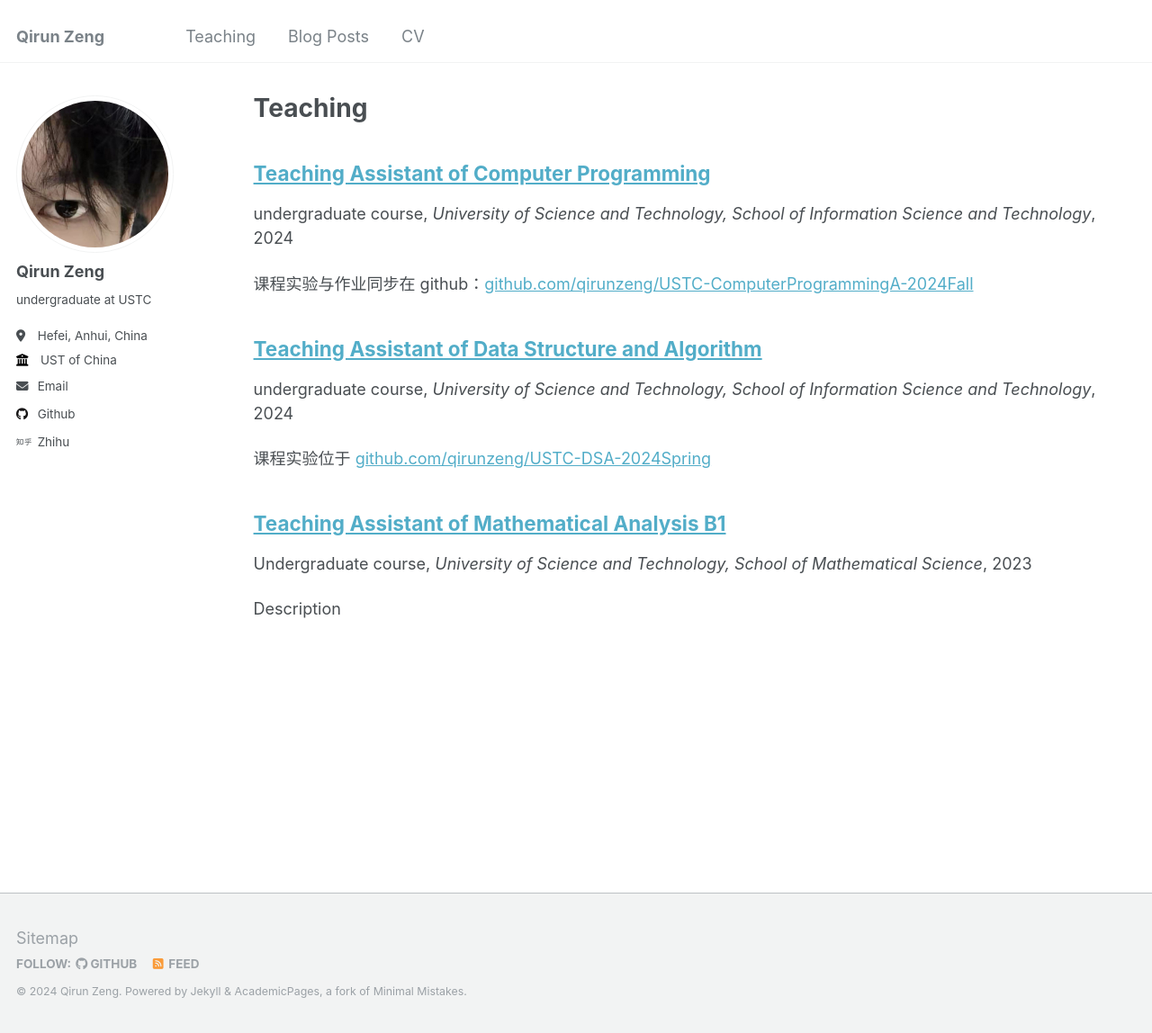
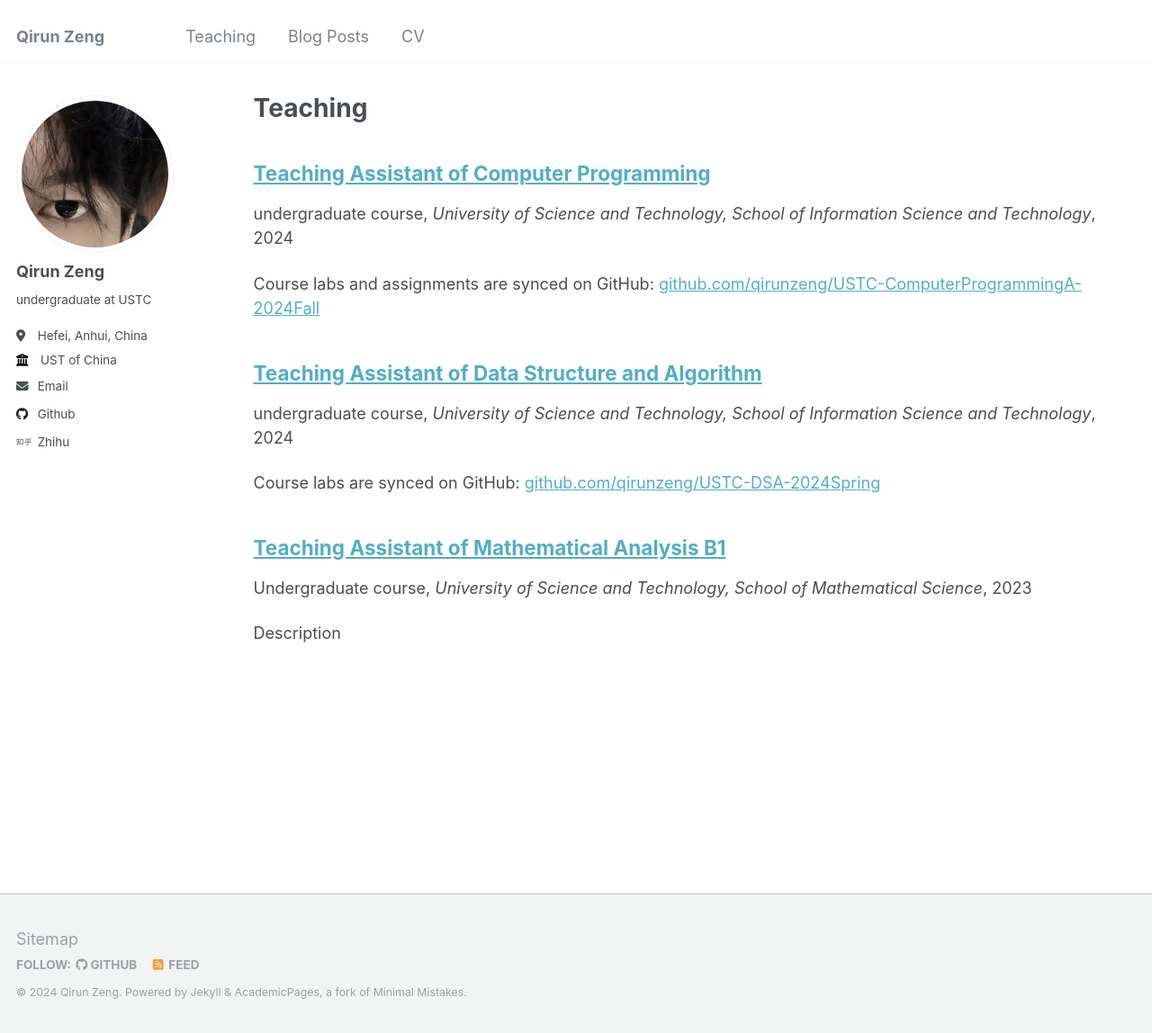
Before and after one commit to rewinery/rewinery.github.io, a Jekyll site: the page built from _pages/teaching.html, in a window 1280 px wide and 1148 px high. Shown: the whole window at 90% size. Built offline with Jekyll 4.4.1, drawn with Linux system fonts in a browser that asks for light colours.

Commit message:
Translate

```diff
--- a/_teaching/2024fall-ta-ComputerProgramming.md
+++ b/_teaching/2024fall-ta-ComputerProgramming.md
@@ -9,4 +9,4 @@ location: "Heifei, Anhui, China"
 
 ---
 
-课程实验与作业同步在 github：[github.com/qirunzeng/USTC-ComputerProgrammingA-2024Fall](https://github.com/qirunzeng/USTC-ComputerProgrammingA-2024Fall)
+Course labs and assignments are synced on GitHub: [github.com/qirunzeng/USTC-ComputerProgrammingA-2024Fall](https://github.com/qirunzeng/USTC-ComputerProgrammingA-2024Fall)
--- a/_teaching/2024spring-ta-DataStructureAndAlgorithm.md
+++ b/_teaching/2024spring-ta-DataStructureAndAlgorithm.md
@@ -9,4 +9,4 @@ location: "Heifei, Anhui, China"
 
 ---
 
-课程实验位于 [github.com/qirunzeng/USTC-DSA-2024Spring](https://github.com/qirunzeng/USTC-DSA-2024Spring)
+Course labs are synced on GitHub: [github.com/qirunzeng/USTC-DSA-2024Spring](https://github.com/qirunzeng/USTC-DSA-2024Spring)
```
